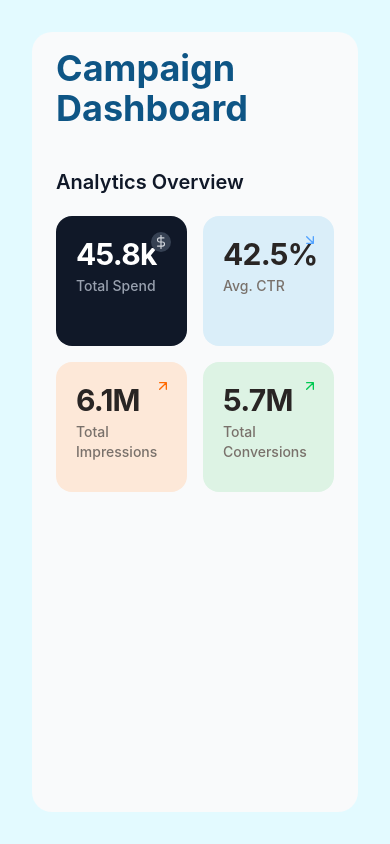
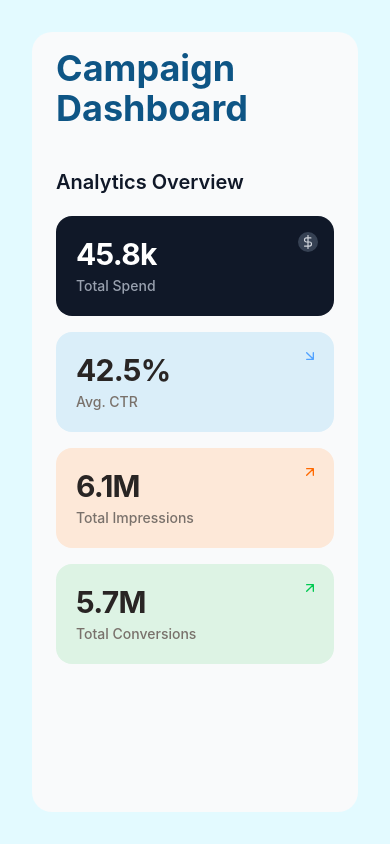
Before and after one commit to Amit-Erez/CampaignDashboard, a React (Vite) app: page / in a window 390 px wide. Built offline with nearby package versions, Linux system fonts and the light colour scheme.

Commit message:
adjusted KPI cards responsiveness in grid

```diff
--- a/src/components/KPISection.tsx
+++ b/src/components/KPISection.tsx
@@ -93,12 +93,12 @@ export function KPISection() {
         </h2>
       </div>
       {/* KPI Cards */}
-      <div className="grid grid-cols-2 md:grid-cols-4 gap-4">
+      <div className="grid grid-cols-1 sm:grid-cols-2 md:grid-cols-4 gap-4">
         {kpiCards.map((card) => (
           <div
             key={card.label}
             className={cn(
-              "relative rounded-2xl p-5 flex flex-col justify-between min-h-32.5",
+              "relative rounded-2xl p-5 flex flex-col justify-between sm:min-h-32.5",
               card.bg,
             )}
           >
```
